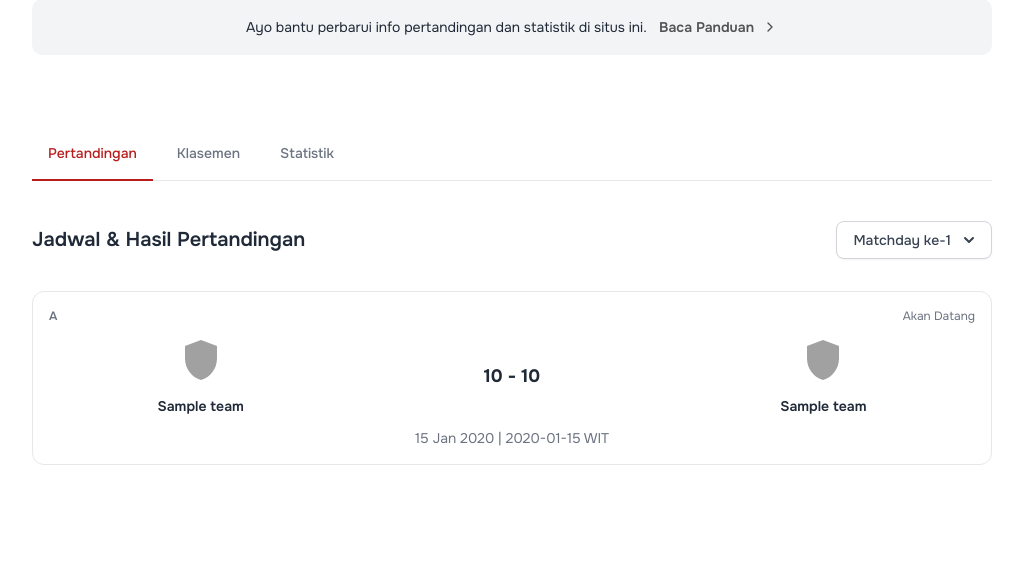
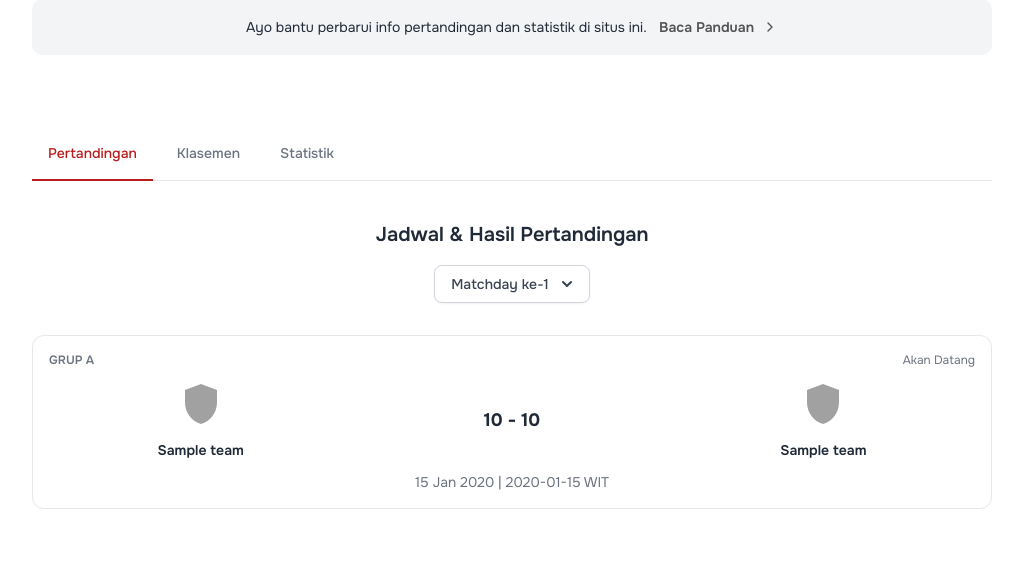
Before and after one commit to papuaopensource/waiya-cup, a Django app: page / in a window 1280 px wide. Shown: the part 216-782 px from the top of the page, without its empty margins (128-1151 px from the left). Run offline with Django 4.2, Linux system fonts and the light colour scheme; tables that the repository leaves empty hold one stand-in row (values such as "Sample post"); some libraries are stand-ins or nearby versions.

Commit message:
feat: Improve layout and labeling in matches list for better clarity and organization

```diff
--- a/core/templates/core/snippets/matches_list.html
+++ b/core/templates/core/snippets/matches_list.html
@@ -1,5 +1,5 @@
 <div class="flex flex-col gap-y-8">
-  <div class="flex justify-between items-center">
+  <div class="flex flex-col justify-between items-center space-y-4">
     <h3 class="text-xl font-semibold text-gray-800">Jadwal & Hasil Pertandingan</h3>
 
     {# Alpine.js Dropdown for Matchday Selection #}
@@ -65,7 +65,7 @@
     x-transition:leave-end="opacity-0 translate-y-2"
   >
     <div class="flex justify-between items-center mb-3">
-      <span class="text-xs font-semibold uppercase text-gray-500">{{ match.group }}</span>
+      <span class="text-xs font-semibold uppercase text-gray-500">Grup {{ match.group }}</span>
       <span class="text-xs text-gray-500">
         {% if match.status == "Finished" %}
           Selesai
```
